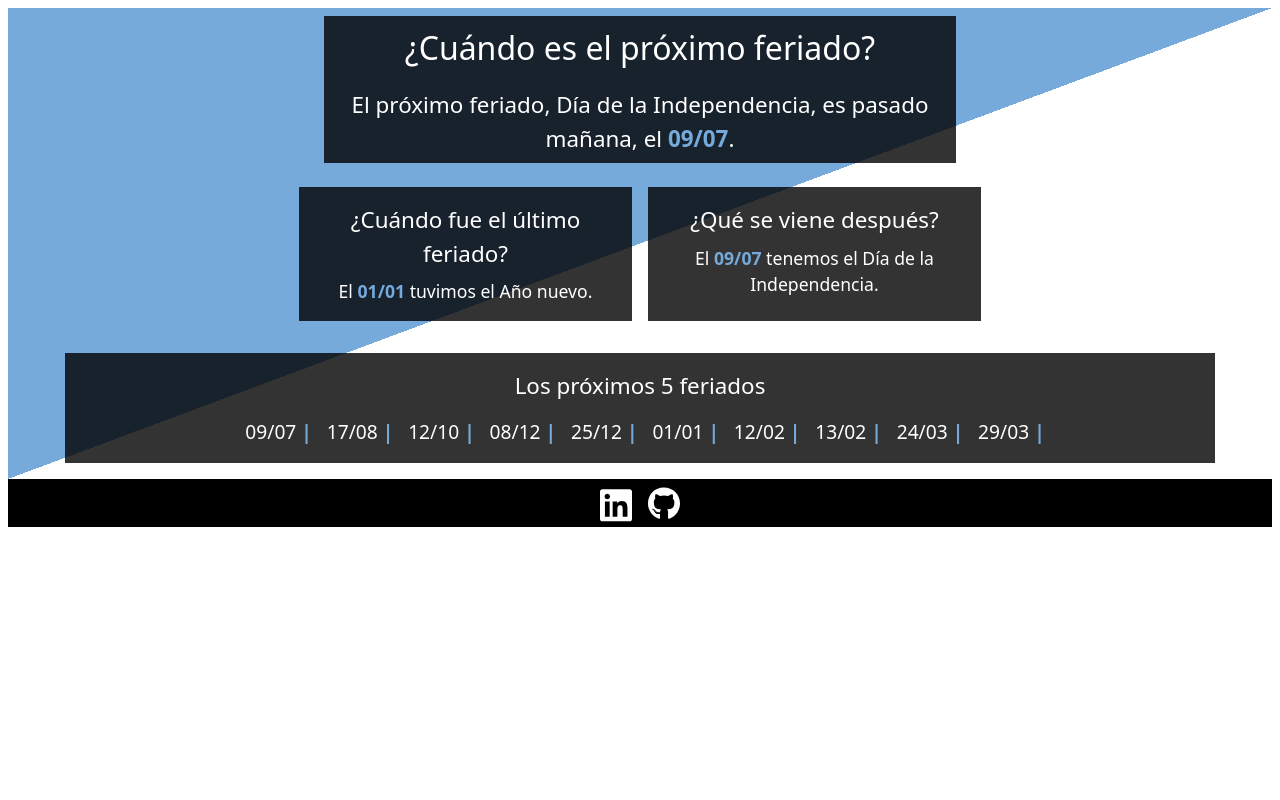
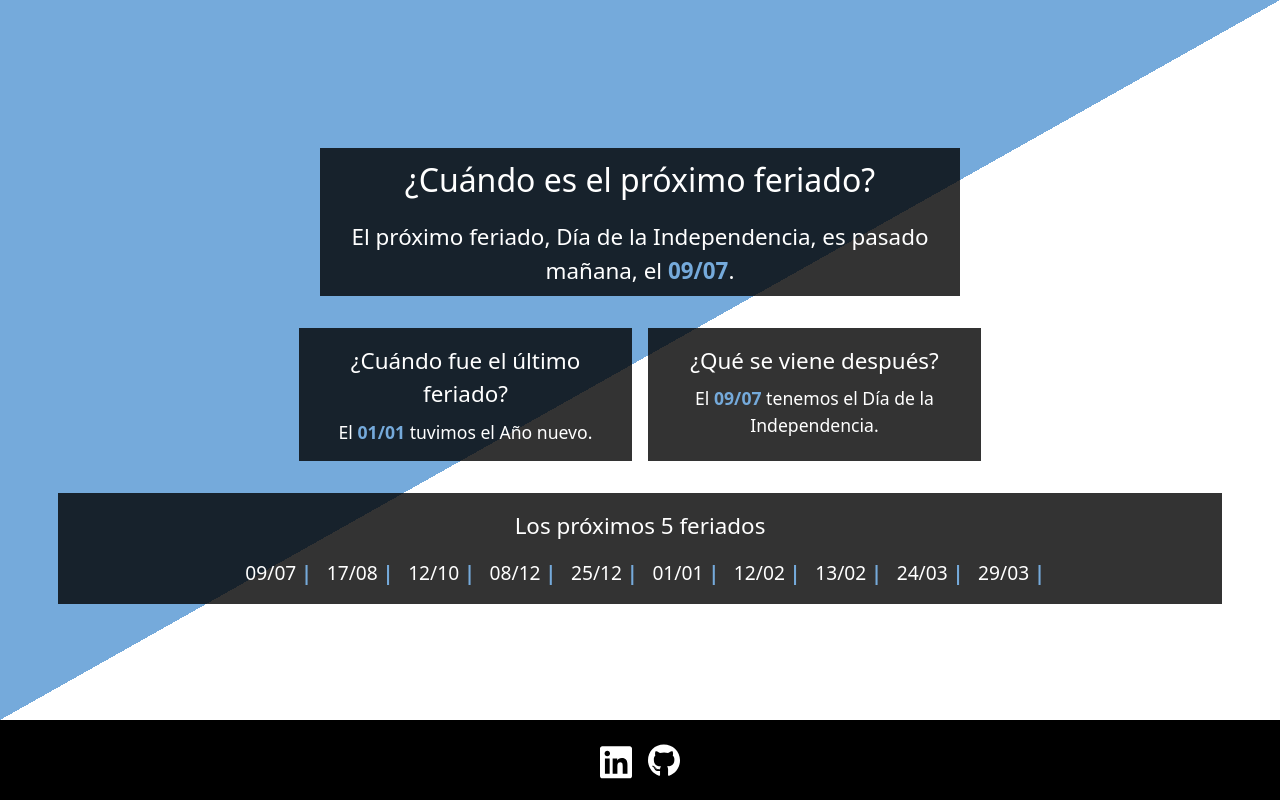
Before and after one commit to nicobonder/holidays, a React (Vite) app: page / in a window 1280 px wide. Built offline with nearby package versions, Linux system fonts and the light colour scheme.

Commit message:
style corrected

```diff
--- a/src/index.css
+++ b/src/index.css
@@ -23,15 +23,13 @@
   padding: 0;
 }
 
-body {
-  padding: 0.5rem;
-}
-
 .sectionHoliday {
   background: linear-gradient(to bottom right, #75aadb 50%, white 50%);
   display: flex;
   flex-direction: column;
   align-items: center;
+  justify-content: center;
+  height: 90vh;
 }
 
 .nextHoliday, .pastHoliday, .futureHoliday, .listDiv  {
@@ -39,7 +37,7 @@ body {
 }
 
 .nextHoliday {
-  margin: 0.5rem;
+  margin: 2rem;
   display: flex;
   flex-direction: column;
   align-items: center;
@@ -74,7 +72,7 @@ body {
 .pastFuture {
   display: flex;
   gap: 1rem;
-  margin: 1rem auto;
+  margin: 0 auto 2rem auto;
   justify-content: center;
 }
 
@@ -86,7 +84,7 @@ body {
 .listDiv {
   width: 91%;
   padding: 0.5rem 1rem;
-  margin: 1rem auto;
+  margin: 0 auto;
 }
 
 .listHoliday {
@@ -114,7 +112,7 @@ body {
   justify-content: center;
   align-items: center;
   gap: 1rem;
-  height: 3rem;
+  height: 10vh;
   background-color: black;
 }
 
```
